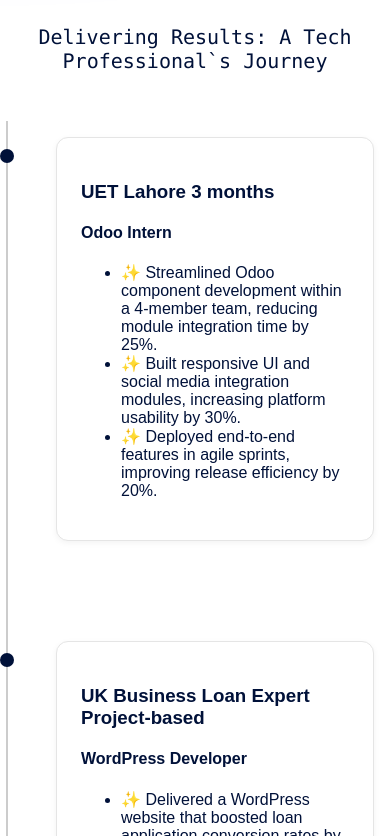
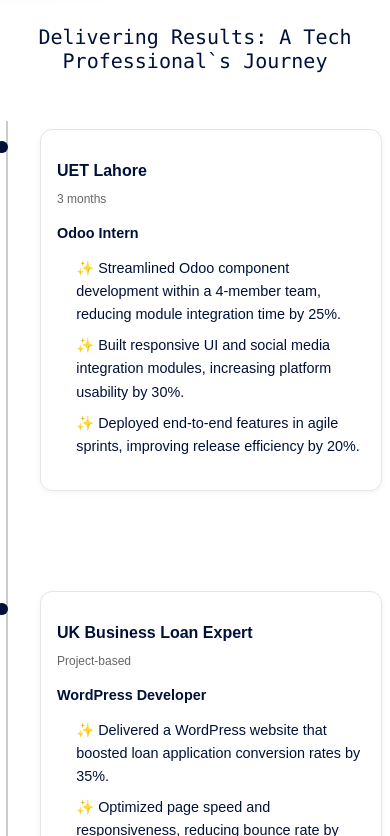
Before and after one commit to mooojn/zaplof, a React (Vite) app: page / in a window 390 px wide. Shown: the part 3688-4524 px from the top of the page. Built offline with nearby package versions, Linux system fonts and the light colour scheme; a web font is replaced by a local one.

Commit message:
Change layout

```diff
--- a/src/components/Experience/Experience.css
+++ b/src/components/Experience/Experience.css
@@ -12,7 +12,7 @@
   content: "";
   position: absolute;
   top: 0;
-  left: 6px; /* aligns with center of the dot */
+  left: 6px;
   width: 2px;
   height: 100%;
   background: #ccc;
@@ -54,3 +54,76 @@
   box-shadow: 0 6px 16px rgba(0, 17, 57, 0.15);
   transform: translateY(-3px);
 }
+
+/* company name */
+.company {
+  font-size: 1.25rem;
+  font-weight: 700;
+  margin-bottom: 0.25rem;
+}
+
+/* period below company in smaller font */
+.period {
+  font-size: 0.85rem;
+  font-weight: 500;
+  color: #666;
+  margin-bottom: 0.75rem;
+}
+
+/* role */
+.role {
+  font-size: 1.05rem;
+  font-weight: 600;
+  margin-bottom: 0.75rem;
+}
+
+/* points */
+.points {
+  list-style: none;
+  padding-left: 1.2rem;
+  line-height: 1.6;
+}
+
+.points li {
+  margin-bottom: 0.5rem;
+  font-size: 0.95rem;
+}
+
+/* 🔹 Responsive adjustments */
+@media (max-width: 768px) {
+  .timeline {
+    padding: 0.5rem;
+  }
+  .timeline-content {
+    padding: 1rem;
+  }
+  .company {
+    font-size: 1.1rem;
+  }
+  .role {
+    font-size: 1rem;
+  }
+  .points li {
+    font-size: 0.9rem;
+  }
+}
+
+@media (max-width: 480px) {
+  .timeline-item {
+    padding-left: 2rem;
+  }
+  .timeline-dot {
+    left: -12px;
+    width: 12px;
+    height: 12px;
+  }
+  .company {
+    font-size: 1rem;
+  }
+  .period {
+    font-size: 0.75rem;
+  }
+  .role {
+    font-size: 0.9rem;
+  }
+}
--- a/src/components/Experience/Experience.jsx
+++ b/src/components/Experience/Experience.jsx
@@ -6,15 +6,18 @@ import './Experience.css'
 const Experience = () => {
     return (
         <div>
-            <Heading head='My' end='Experience' description='Delivering Results: A Tech Professional`s Journey'></Heading>
+            <Heading
+                head='My'
+                end='Experience'
+                description='Delivering Results: A Tech Professional`s Journey'
+            />
             <div className="timeline">
                 {experiences.map((exp, index) => (
                     <div className="timeline-item" key={index}>
                         <div className="timeline-dot"></div>
                         <div className="timeline-content">
-                            <h3 className="company">
-                                {exp.company} <span className="period">{exp.period}</span>
-                            </h3>
+                            <h3 className="company">{exp.company}</h3>
+                            <p className="period">{exp.period}</p>
                             <h4 className="role">{exp.role}</h4>
                             <ul className="points">
                                 {exp.points.map((point, i) => (
```
